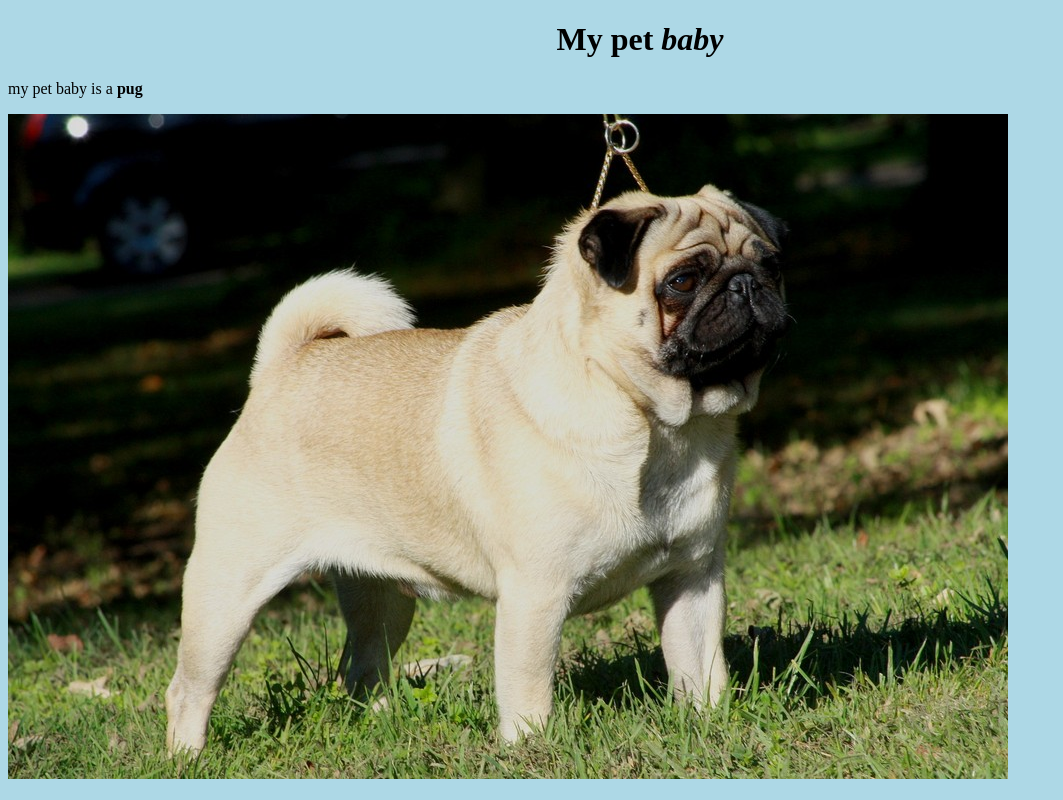
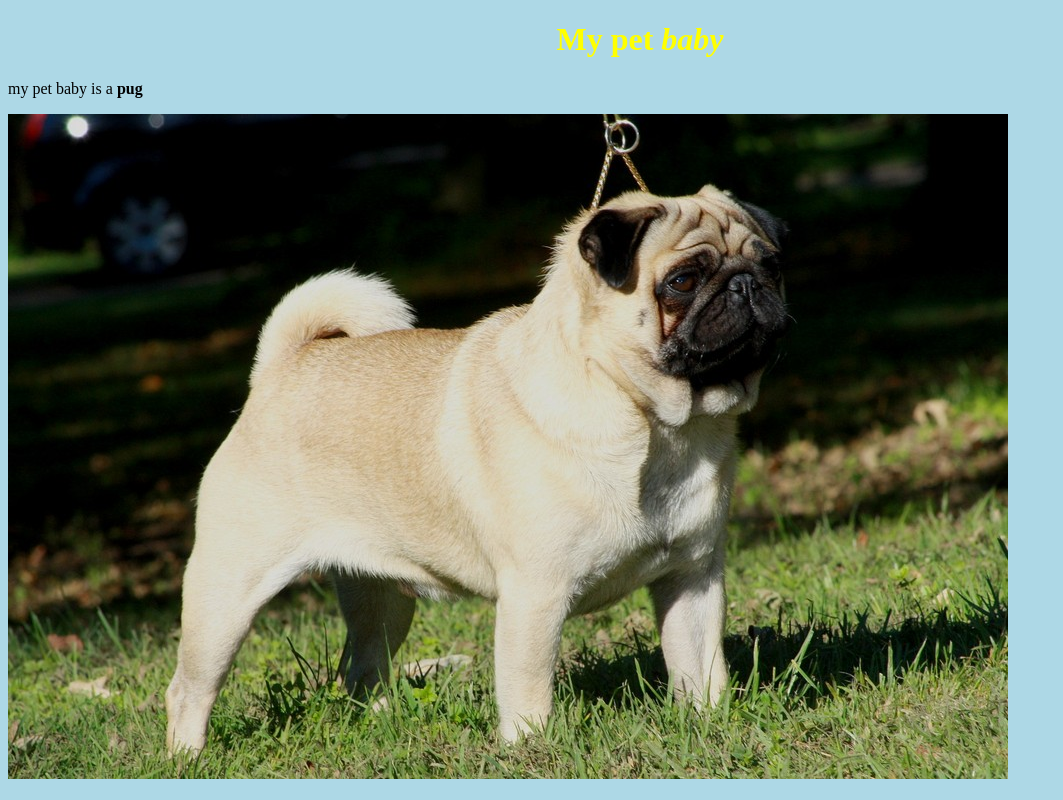
Before and after one commit to Yuanleoluo/petProject, a plain HTML site: page index.html in a window 1280 px wide. Shown: the top 800 px of the page, without its empty margins (0-1063 px from the left). Drawn offline with Linux system fonts and the light colour scheme.

Commit message:
css style correction

```diff
--- a/css/styles.css
+++ b/css/styles.css
@@ -1,5 +1,5 @@
 h1 {
-  color: darkyellow;
+  color: yellow;
   text-align: center;
 }
 
```
